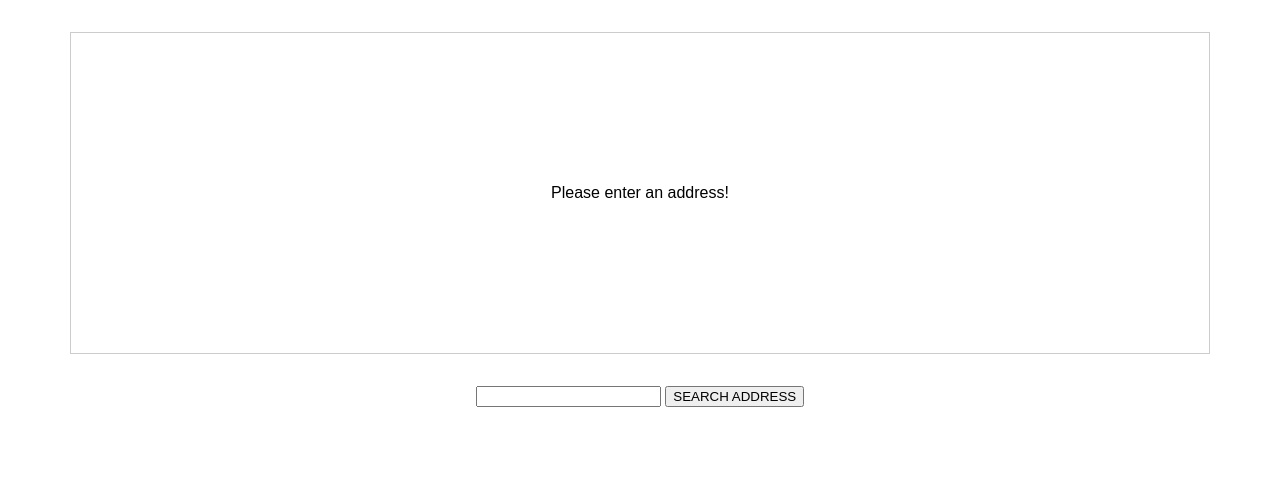
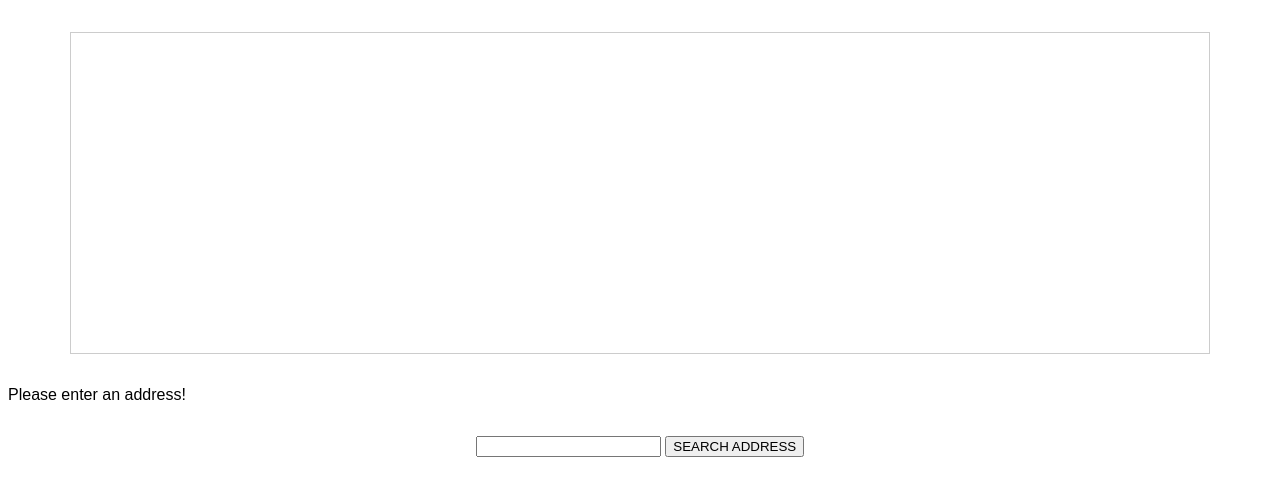
Before and after one commit to Brainybrian316/select-and-share-google-maps, a website with bundled scripts: page index.html in a window 1280 px wide. Built offline with nearby package versions, Linux system fonts and the light colour scheme; no server answers.

Commit message:
project complete

```diff
--- a/index.html
+++ b/index.html
@@ -9,9 +9,8 @@
 		<script src="dist/bundle.js" defer></script>
 	</head>
 	<body>
-		<div id="map">
-			<p>Please enter an address!</p>
-		</div>
+		<div id="map"></div>
+		<p>Please enter an address!</p>
 		<form>
 			<input type="text" id="address" />
 			<button type="submit">SEARCH ADDRESS</button>
```
